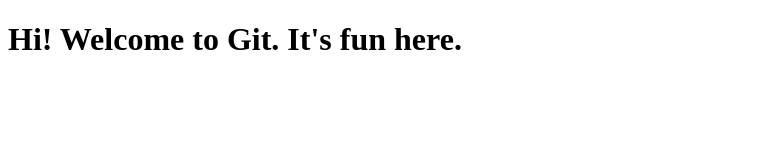
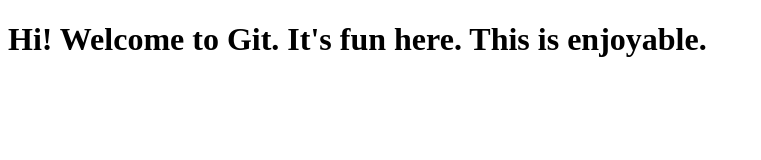
Before and after one commit to oderaotaru/Zambezi-git, a plain HTML site: page index.html in a window 1280 px wide. Shown: the whole page, without its empty margins (0-761 px from the left). Drawn offline with Linux system fonts and the light colour scheme.

Commit message:
Another change

```diff
--- a/index.html
+++ b/index.html
@@ -7,6 +7,6 @@
     <title>Document</title>
 </head>
 <body>
-    <h1>Hi! Welcome to Git. It's fun here.</h1>
+    <h1>Hi! Welcome to Git. It's fun here. This is enjoyable.</h1>
 </body>
 </html>
```
